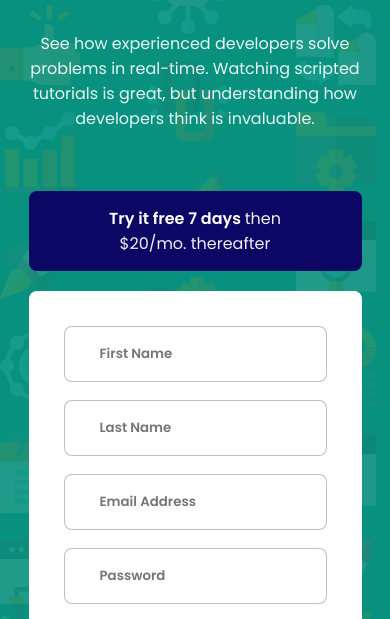
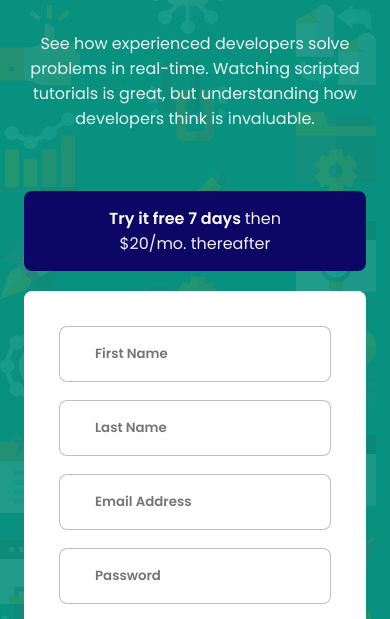
Before and after one commit to zeina04/intro-component-with-signup-form, a plain HTML site: page index.html in a window 390 px wide. Shown: the part 196-815 px from the top of the page. Drawn offline with Linux system fonts and the light colour scheme.

Commit message:
Update style.css

```diff
--- a/css/style.css
+++ b/css/style.css
@@ -131,15 +131,12 @@ input:focus,
 } */
 
 @media (max-width: 768px) {
-    body{
-        background: url('../images/bg-intro-desktop.png') no-repeat;
-    }
     main{
-        padding: 40px 10px;
+        padding: 40px 5px;
         flex-direction: column;
         justify-content: center;
         align-items: center;
-        background: url(/images/bg-intro-desktop.png);
+        background: url('../images/bg-intro-desktop.png');
         background-color: hsl(172, 89%, 30%);
     }
     section{
```
